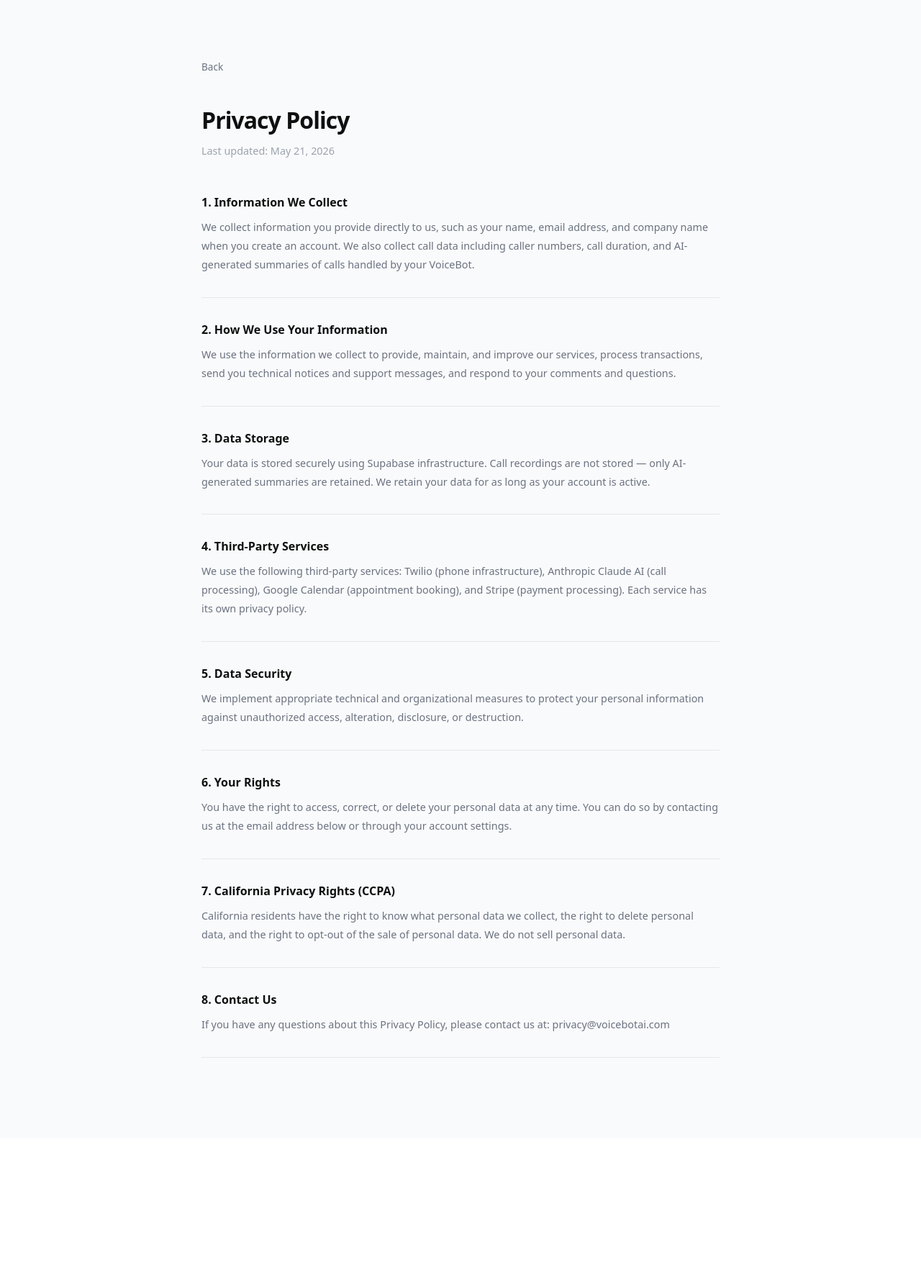
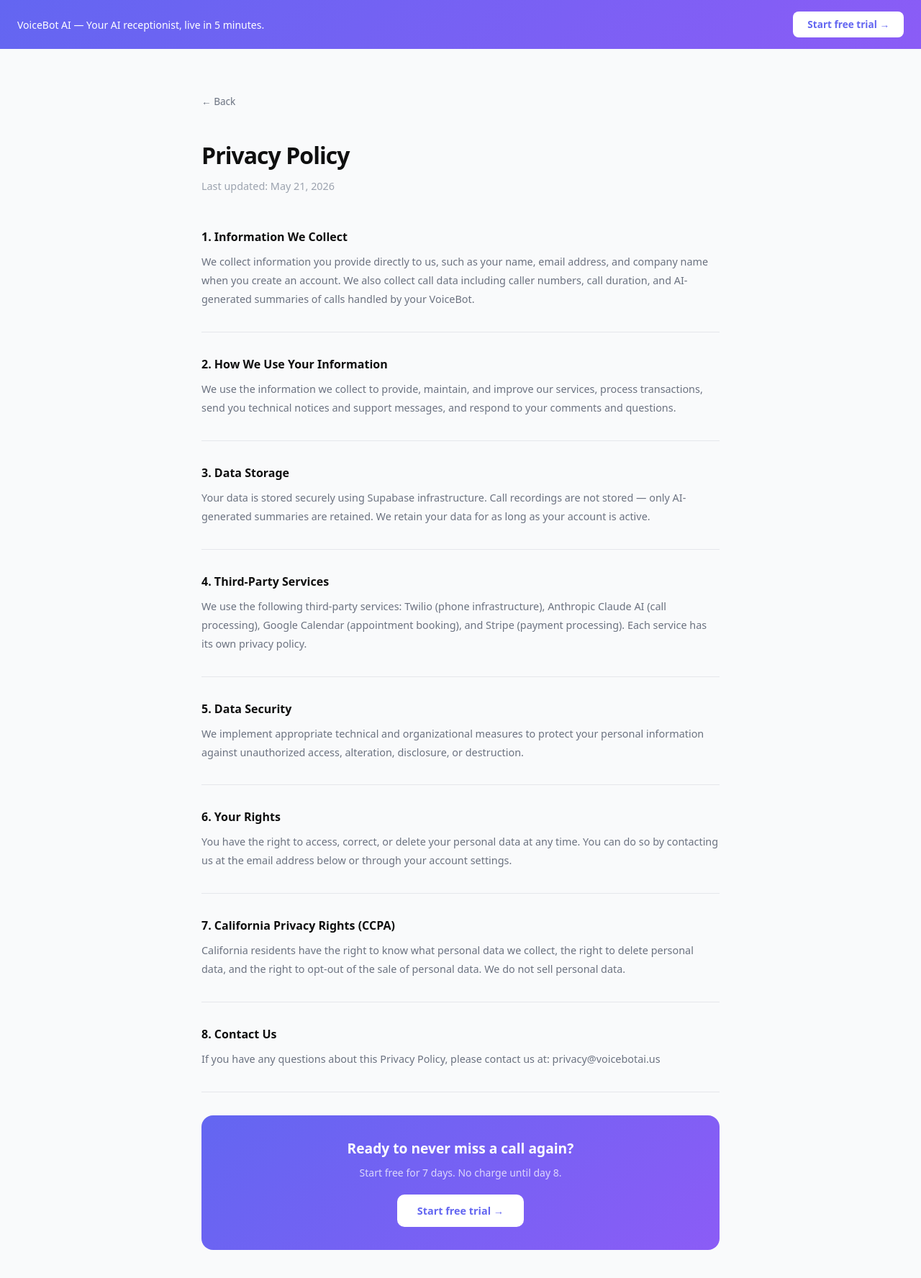
Before and after one commit to ilian94/dashboard-saas, a Next.js app: page /privacy in a window 1280 px wide. Shown: the top 1776 px of the page at 72% size. Before the commit the page ends 1582 px from the top, so only its background shows below. Built offline with nearby package versions, Linux system fonts and the light colour scheme.

Commit message:
add cta banner privacy page

```diff
--- a/app/privacy/page.js
+++ b/app/privacy/page.js
@@ -1,8 +1,22 @@
+import Link from 'next/link';
+
 export default function Privacy() {
   return (
-    <div style={{ minHeight: '100vh', background: '#f9fafb', color: '#0f0f0f', fontFamily: "'DM Sans', system-ui, sans-serif", padding: '80px 20px' }}>
+    <div style={{ minHeight: '100vh', background: '#f9fafb', color: '#0f0f0f', fontFamily: "'DM Sans', system-ui, sans-serif" }}>
+
+      {/* BANDEAU CTA */}
+      <div style={{ background: 'linear-gradient(135deg, #6366f1 0%, #8b5cf6 100%)', padding: '16px 24px', display: 'flex', alignItems: 'center', justifyContent: 'space-between', flexWrap: 'wrap', gap: '12px' }}>
+        <p style={{ color: '#fff', fontSize: '0.875rem', fontWeight: 500, margin: 0 }}>
+          VoiceBot AI — Your AI receptionist, live in 5 minutes.
+        </p>
+        <Link href="/register" style={{ background: '#fff', color: '#6366f1', textDecoration: 'none', fontWeight: 700, fontSize: '0.85rem', padding: '8px 20px', borderRadius: '8px', whiteSpace: 'nowrap' }}>
+          Start free trial →
+        </Link>
+      </div>
+
+      <div style={{ padding: '60px 20px' }}>
         <div style={{ maxWidth: '720px', margin: '0 auto' }}>
-        <a href="/" style={{ color: '#6b7280', textDecoration: 'none', fontSize: '0.85rem', display: 'inline-block', marginBottom: '40px' }}>Back</a>
+          <Link href="/" style={{ color: '#6b7280', textDecoration: 'none', fontSize: '0.85rem', display: 'inline-block', marginBottom: '40px' }}>← Back</Link>
           <h1 style={{ fontSize: '2rem', fontWeight: 700, letterSpacing: '-0.03em', marginBottom: '8px', color: '#0f0f0f' }}>Privacy Policy</h1>
           <p style={{ color: '#9ca3af', marginBottom: '48px', fontSize: '0.9rem' }}>Last updated: May 21, 2026</p>
 
@@ -14,13 +28,23 @@ export default function Privacy() {
             { title: '5. Data Security', content: 'We implement appropriate technical and organizational measures to protect your personal information against unauthorized access, alteration, disclosure, or destruction.' },
             { title: '6. Your Rights', content: 'You have the right to access, correct, or delete your personal data at any time. You can do so by contacting us at the email address below or through your account settings.' },
             { title: '7. California Privacy Rights (CCPA)', content: 'California residents have the right to know what personal data we collect, the right to delete personal data, and the right to opt-out of the sale of personal data. We do not sell personal data.' },
-          { title: '8. Contact Us', content: 'If you have any questions about this Privacy Policy, please contact us at: privacy@voicebotai.com' },
+            { title: '8. Contact Us', content: 'If you have any questions about this Privacy Policy, please contact us at: privacy@voicebotai.us' },
           ].map(section => (
             <div key={section.title} style={{ marginBottom: '32px', paddingBottom: '32px', borderBottom: '1px solid #e5e7eb' }}>
               <h2 style={{ fontSize: '1rem', fontWeight: 700, marginBottom: '10px', color: '#0f0f0f' }}>{section.title}</h2>
               <p style={{ color: '#6b7280', lineHeight: 1.8, fontSize: '0.9rem', margin: 0 }}>{section.content}</p>
             </div>
           ))}
+
+          {/* CTA BAS DE PAGE */}
+          <div style={{ background: 'linear-gradient(135deg, #6366f1 0%, #8b5cf6 100%)', borderRadius: '16px', padding: '32px', textAlign: 'center', marginTop: '20px' }}>
+            <h3 style={{ color: '#fff', fontWeight: 700, fontSize: '1.2rem', marginBottom: '8px' }}>Ready to never miss a call again?</h3>
+            <p style={{ color: 'rgba(255,255,255,0.75)', fontSize: '0.875rem', marginBottom: '20px' }}>Start free for 7 days. No charge until day 8.</p>
+            <Link href="/register" style={{ background: '#fff', color: '#6366f1', textDecoration: 'none', fontWeight: 700, fontSize: '0.9rem', padding: '12px 28px', borderRadius: '10px', display: 'inline-block' }}>
+              Start free trial →
+            </Link>
+          </div>
+        </div>
       </div>
     </div>
   );
```
Lines whose indentation alone changed are shown as unchanged.
